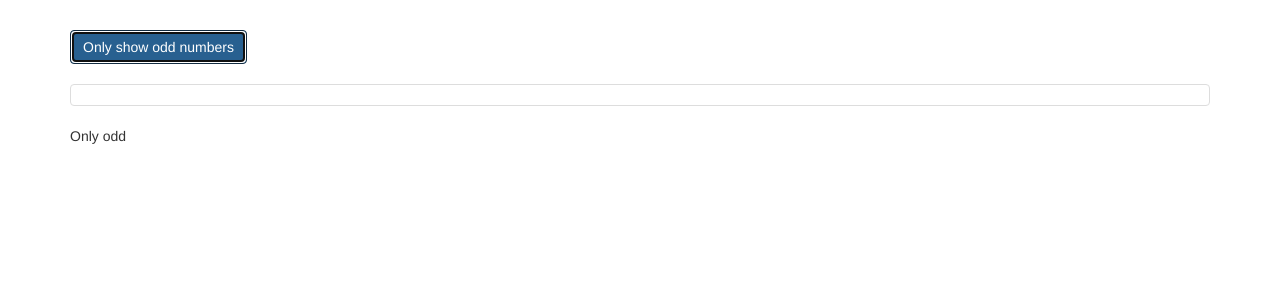
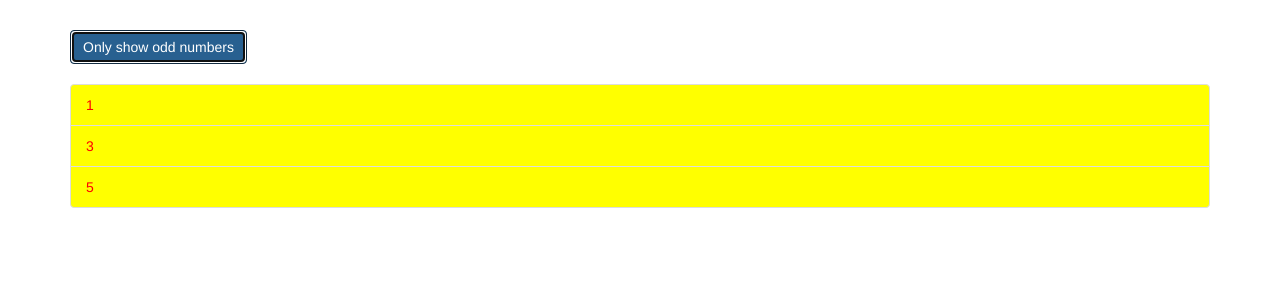
Before and after one commit to tobyjorris/Angular-Directives, an Angular app: page / in a window 1280 px wide. Both pictures are taken after a click on the button "Only show odd numbers". Shown: the top 300 px of the page. Built offline with nearby package versions, Linux system fonts and the light colour scheme.

Commit message:
Updated for ngClass & ngStyle

```diff
--- a/src/app/app.component.css
+++ b/src/app/app.component.css
@@ -1,3 +1,7 @@
 .container {
   margin-top: 30px;
 }
+
+.odd {
+  color: red;
+}
--- a/src/app/app.component.html
+++ b/src/app/app.component.html
@@ -6,12 +6,27 @@
         (click)="onlyOdd = !onlyOdd">Only show odd numbers</button>
       <br><br>
       <ul class="list-group">
-        <li
-          class="list-group-item">
-        </li>
+          <div *ngIf="onlyOdd">
+            <li
+              class="list-group-item"
+              *ngFor="let oddNumber of oddNumbers"
+              [ngClass]="{odd: oddNumber % 2 !== 0}"
+              [ngStyle]="{backgroundColor: oddNumber % 2 !== 0 ? 'yellow' : 'transparent'}"
+            >
+              {{ oddNumber }}
+            </li>
+          </div>
+          <div *ngIf="!onlyOdd">
+            <li
+              class="list-group-item"
+              *ngFor="let evenNumber of evenNumbers"
+              [ngClass]="{odd: evenNumber % 2 !== 0}"
+              [ngStyle]="{backgroundColor: evenNumber % 2 !== 0 ? 'yellow' : 'transparent'}">
+              {{ evenNumber }}
+            </li>
+          </div>
       </ul>
       <ng-template [ngIf]="onlyOdd">
-        <p>Only odd</p>
       </ng-template>
     </div>
   </div>
--- a/src/app/app.component.ts
+++ b/src/app/app.component.ts
@@ -6,6 +6,8 @@ import { Component } from '@angular/core';
   styleUrls: ['./app.component.css']
 })
 export class AppComponent {
-  numbers = [1, 2, 3, 4, 5];
+  // numbers = [1, 2, 3, 4, 5];
+  oddNumbers = [1, 3, 5];
+  evenNumbers = [2, 4];
   onlyOdd = false;
 }
```
